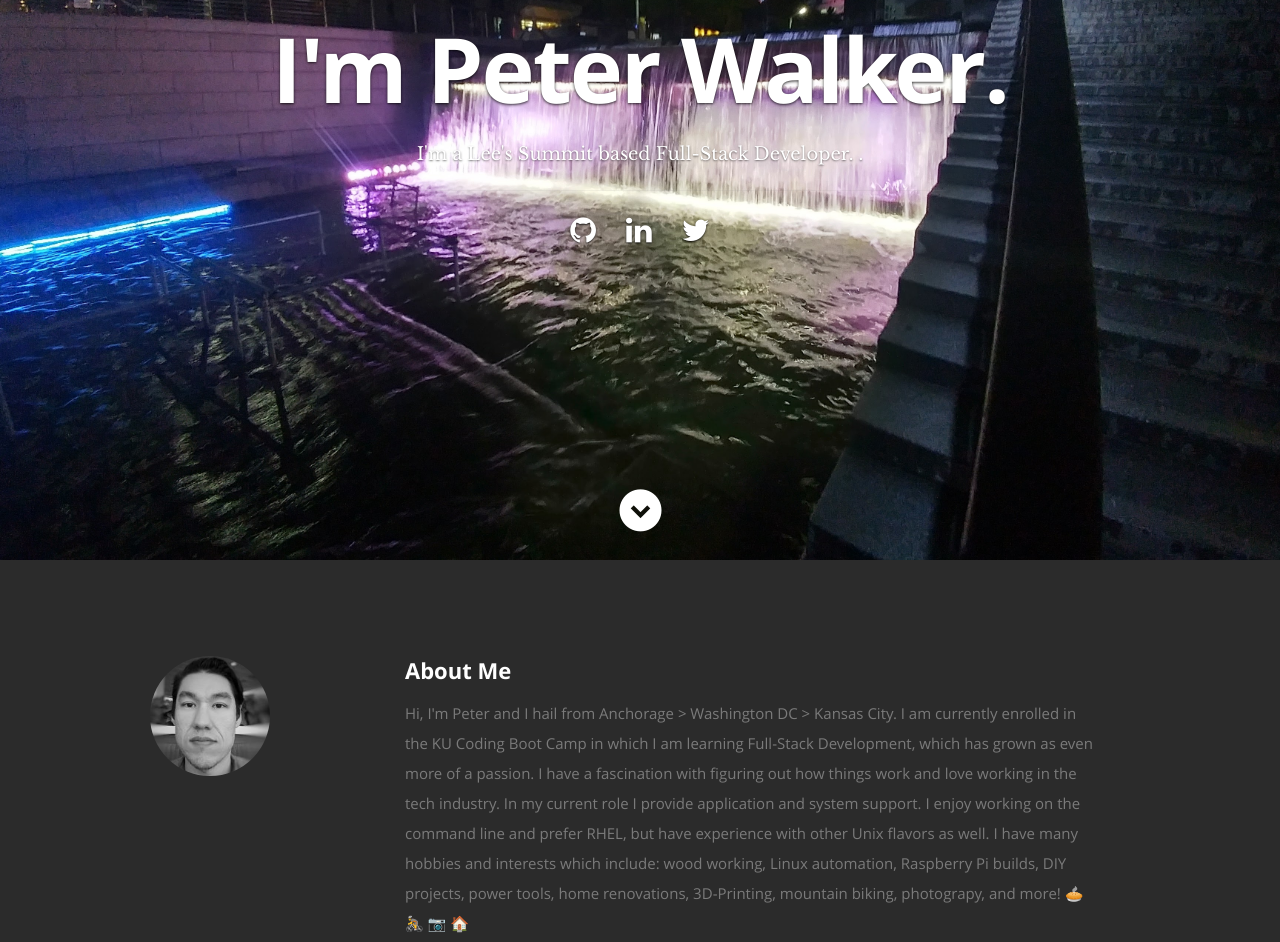
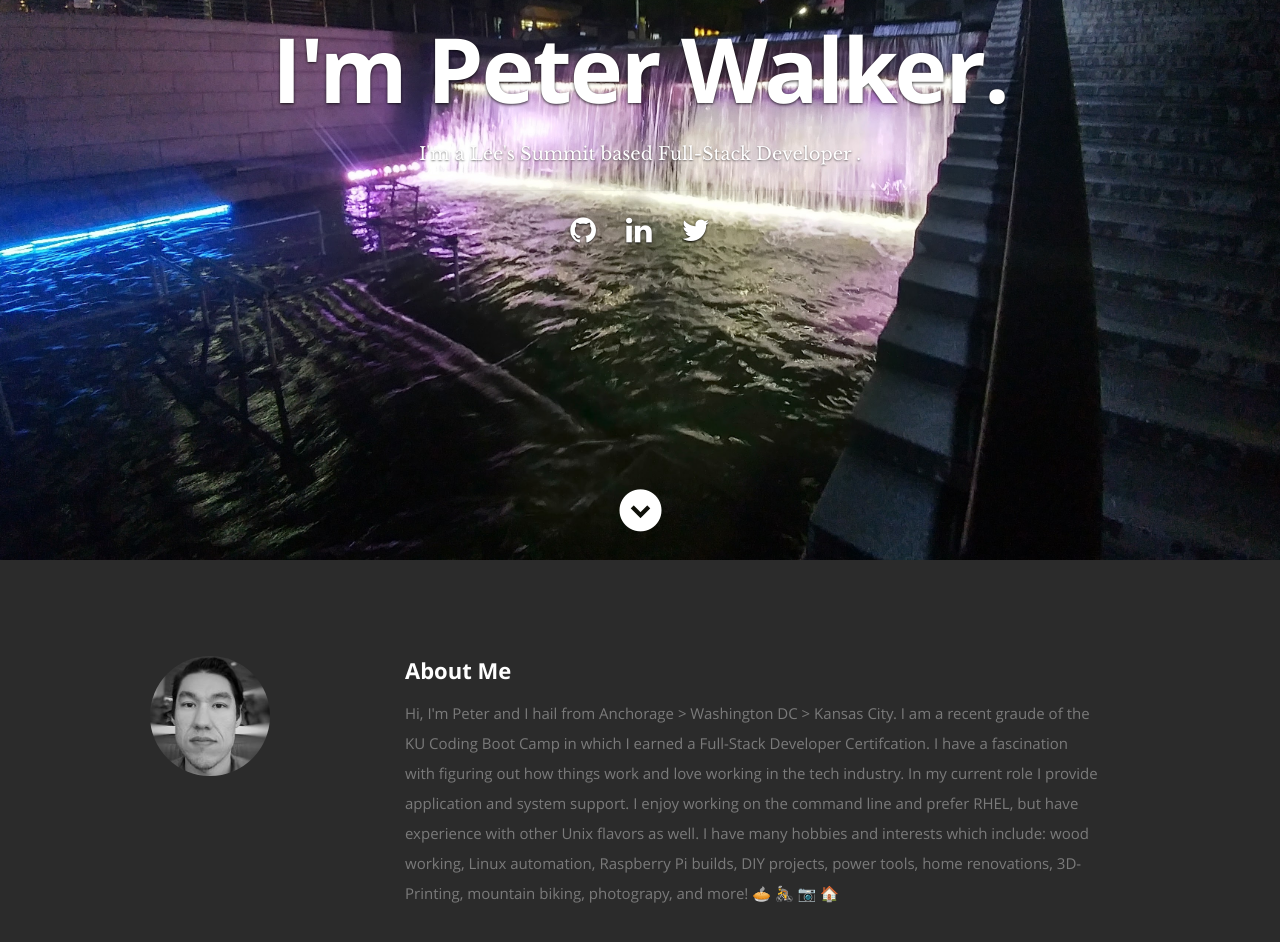
Before and after one commit to peteawalk/reactPortfolio, a React (Create React App) app: page / in a window 1280 px wide. Shown: the part 240-1182 px from the top of the page. Built offline with nearby package versions, Linux system fonts and the light colour scheme.

Commit message:
minor punctuation edit

```diff
--- a/public/resumeData.json
+++ b/public/resumeData.json
@@ -4,7 +4,7 @@
     "occupation":"Full-Stack Developer",
     "description":"",
     "image":"profilepic.jpeg",
-    "bio":"Hi, I'm Peter and I hail from Anchorage > Washington DC > Kansas City. I am currently enrolled in the KU Coding Boot Camp in which I am learning Full-Stack Development, which has grown as even more of a passion. I have a fascination with figuring out how things work and love working in the tech industry. In my current role I provide application and system support. I enjoy working on the command line and prefer RHEL, but have experience with other Unix flavors as well. I have many hobbies and interests which include: wood working, Linux automation, Raspberry Pi builds, DIY projects, power tools, home renovations, 3D-Printing, mountain biking, photograpy, and more! 🥧 🚴 📷 🏠",
+    "bio":"Hi, I'm Peter and I hail from Anchorage > Washington DC > Kansas City. I am a recent graude of the KU Coding Boot Camp in which I earned a Full-Stack Developer Certifcation. I have a fascination with figuring out how things work and love working in the tech industry. In my current role I provide application and system support. I enjoy working on the command line and prefer RHEL, but have experience with other Unix flavors as well. I have many hobbies and interests which include: wood working, Linux automation, Raspberry Pi builds, DIY projects, power tools, home renovations, 3D-Printing, mountain biking, photograpy, and more! 🥧 🚴 📷 🏠",
     "contactmessage":"Send me a message below, email me, text me, or 📞",
     "email": "peteawalk@gmail.com",
     "phone": "240-516-8548",
--- a/src/Components/Header.js
+++ b/src/Components/Header.js
@@ -35,7 +35,7 @@ class Header extends Component {
       <div className="row banner">
          <div className="banner-text">
             <h1 className="responsive-headline">I'm {name}.</h1>
-            <h3>I'm a {city} based <span>{occupation}</span>. {description}.</h3>
+            <h3>I'm a {city} based <span>{occupation}</span> {description}.</h3>
             <hr />
             <ul className="social">
                {networks}
```
